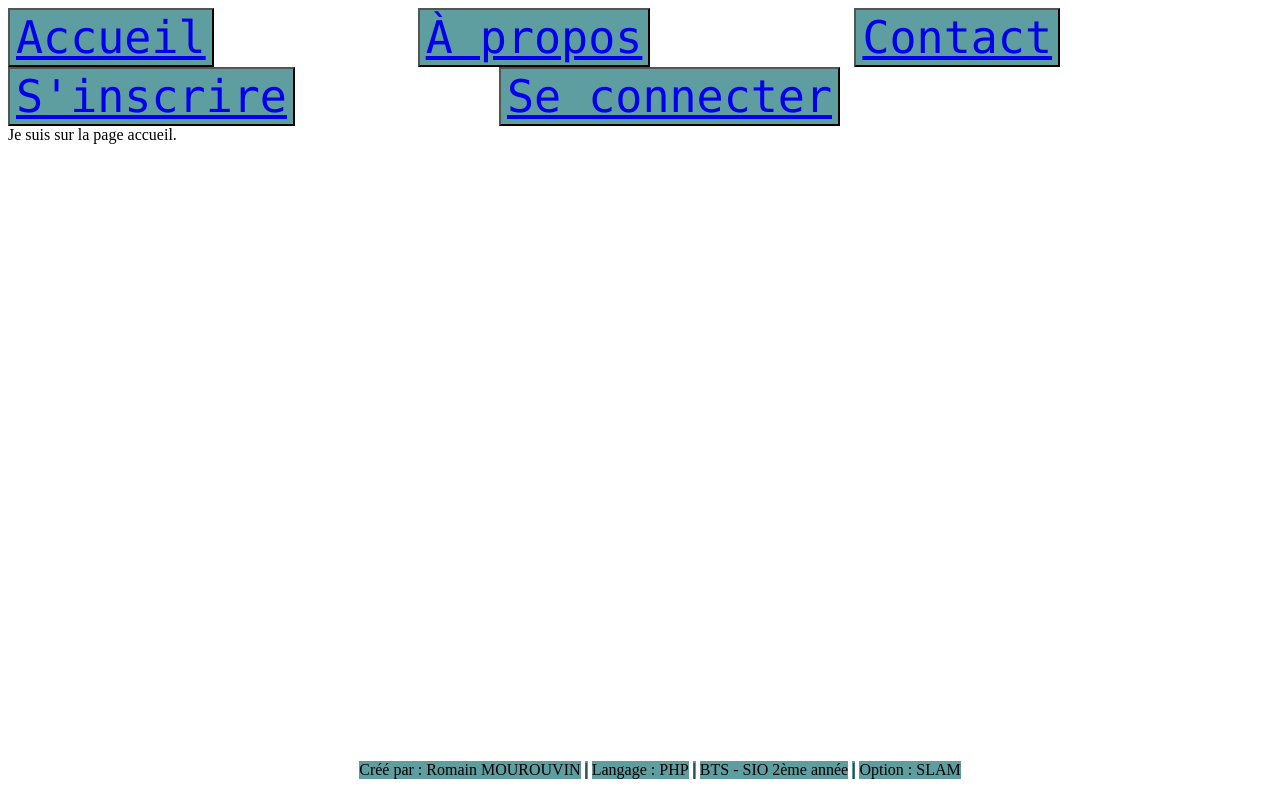
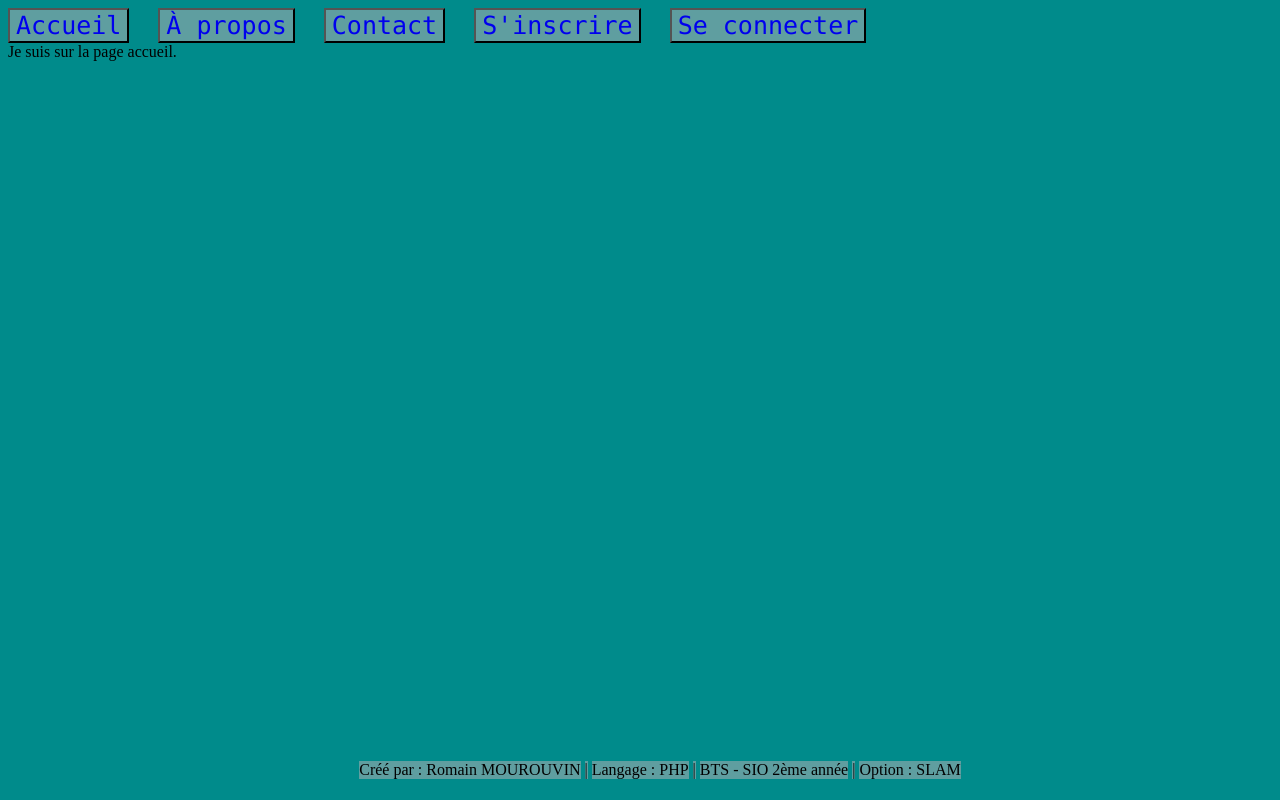
Before and after one commit to SonicShulk100/odtEditorPHP, a PHP site: page / in a window 1280 px wide. Run offline with PHP 8.4, Linux system fonts and the light colour scheme.

Commit message:
Un peu plus de stylisation et début de la partie la plus dure : Intégration du composant qui fonctionne comme OnlyOffice, Collabora Online et autre éditeurs de textes.

```diff
--- /dev/null
+++ b/controllers/controleurModifierFichier.php
@@ -0,0 +1,5 @@
+<?php
+
+function modifierFichier(): void{
+    include "views/modifierFichier/vueModifierFichier.php";
+}
--- a/controllers/controleurPrincipal.php
+++ b/controllers/controleurPrincipal.php
@@ -5,12 +5,16 @@ require_once "controleurInscrire.php";
 require_once "controleurUtilisateur.php";
 require_once "controleurFichierUpload.php";
 require_once "controleurContact.php";
+require_once "controleurModifierFichier.php";
 
 $action = $_GET['action'] ?? "accueil";
 
 switch($action) {
     case 'accueil':
         accueil();
+        break;
+    case 'modifierFichier':
+        modifierFichier();
         break;
     case 'connecter':
         connexion();
--- a/index.php
+++ b/index.php
@@ -9,7 +9,7 @@ if(!isset($_SESSION)){
 <!DOCTYPE html>
 <html lang="fr">
     <head>
-        <title>Editeut de fichier ODT</title>
+        <title>Editeur de fichier ODT</title>
         <meta charset="UTF-8"/>
         <link rel="stylesheet" href="styles/styles.css"/>
         <meta http-equiv="content-security-policy" content="default-src 'self' script-src 'self'"/>
--- a/styles/styles.css
+++ b/styles/styles.css
@@ -2,7 +2,7 @@
     display: inline-block;
     text-decoration: none;
     background-color:cadetblue;
-    margin-top: 25cm;
+    margin-top: 25px;
 }
 
 footer{
@@ -20,12 +20,40 @@ footer{
     border-color: black;
 }
 
+body{
+    background-color: darkcyan;
+}
+
 .button{
     background-color: cadetblue;
-    font-size: 45px;
+    font-size: 25px;
     font-family: Consolas, sans-serif;
-    color: beige;
     text-decoration: none;
     display: inline-flex;
-    margin-right: 200px;
+    margin-right: 25px;
+    color: black;
 }
+
+a{
+    text-decoration: none;
+}
+
+a:visited{
+    text-decoration: none;
+    color: black;
+}
+
+a:hover{
+    text-decoration: none;
+    color: bisque;
+}
+
+#tableFichiersODTUtilisateur a{
+    text-decoration: none;
+    color: black;
+}
+
+#tableFichiersODTUtilisateur a:hover{
+    text-decoration: none;
+    color: bisque;
+}
--- a/views/haut.php
+++ b/views/haut.php
@@ -12,7 +12,7 @@ if(session_status() == PHP_SESSION_NONE){
         <button class="button"><a href="../index.php?action=importer">Importer un fichier ODT</a></button>
         <button class="button"><a href="../index.php?action=créer">Créer un fichier ODT</a></button>
         <button class="button"><a href="../index.php?action=deconnexion">Déconnexion</a></button>
-        <button class="buttin"><a href="../index.php?action=utilisateur">Mon compte</a></button>
+        <button class="button"><a href="../index.php?action=utilisateur">Mon compte</a></button>
     <?php else: ?>
         <button class="button"><a href="../index.php?action=inscription">S'inscrire</a></button>
         <button class="button"><a href="../index.php?action=connecter">Se connecter</a></button>
```
Also changed, not shown: views/modifierFichier/vueModifierFichier.php (added, +9 -0 lines).
